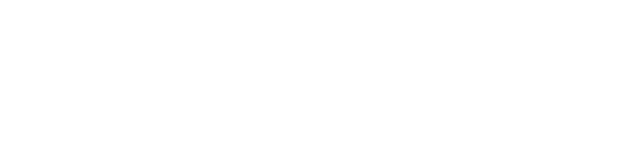
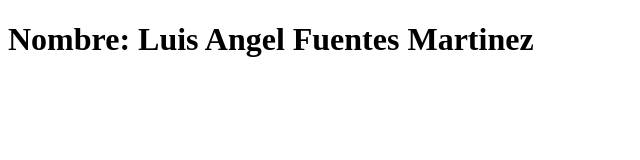
Before and after one commit to Fuentes-web/TALLERDW, a plain HTML site: page index.html in a window 1280 px wide. Shown: the whole page, without its empty margins (0-640 px from the left). Drawn offline with Linux system fonts and the light colour scheme.

Commit message:
Nombre completo

```diff
--- a/index.html
+++ b/index.html
@@ -3,9 +3,9 @@
 <head>
     <meta charset="UTF-8">
     <meta name="viewport" content="width=device-width, initial-scale=1.0">
-    <title>Document</title>
+    <title>DESARROLLO WEB</title>
 </head>
 <body>
-
+    <h1>Nombre: Luis Angel Fuentes Martinez</h1>
 </body>
 </html>
```
